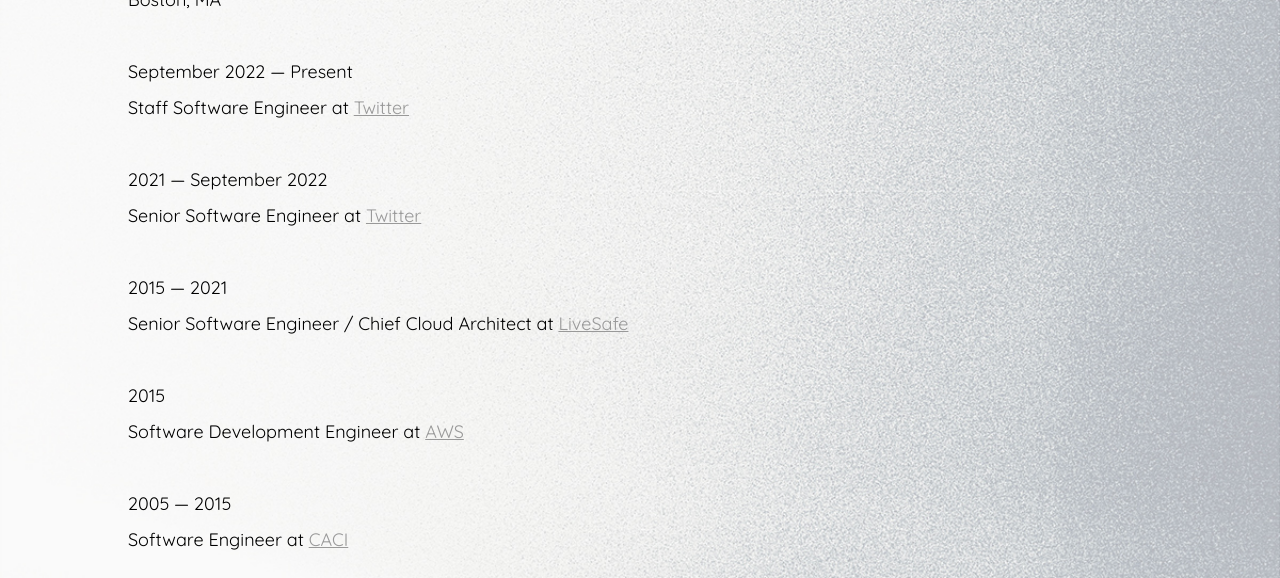
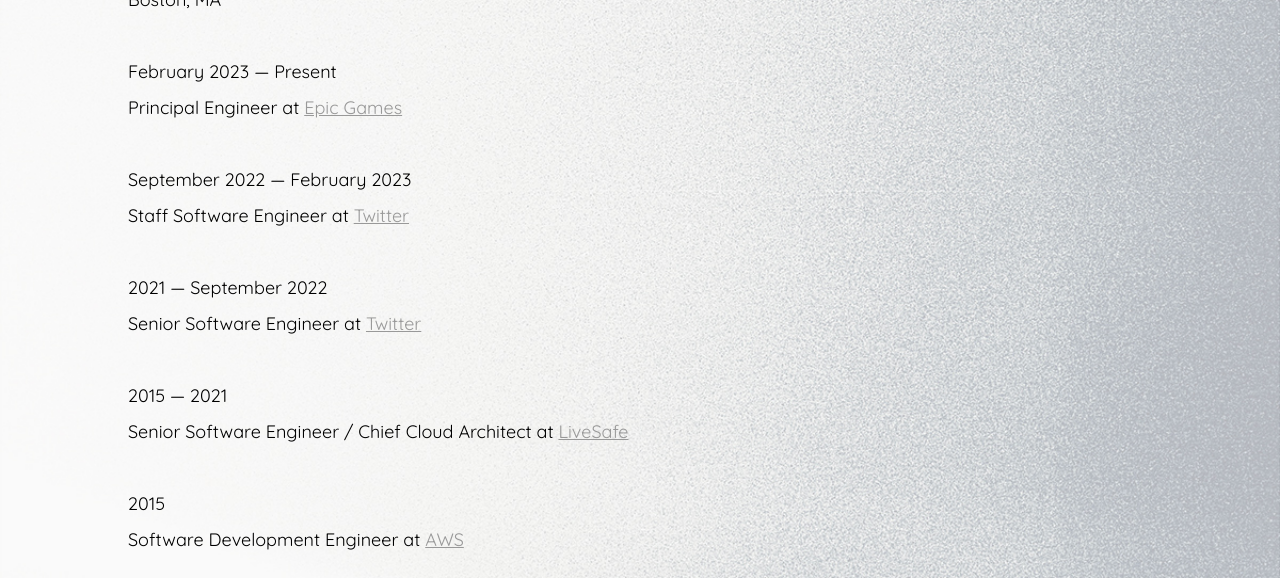
Before and after one commit to stuartsaltzman/stuartsaltzman.github.io, a plain HTML site: page index.html in a window 1280 px wide. Shown: the part 222-800 px from the top of the page. Drawn offline with Linux system fonts and the light colour scheme.

Commit message:
add epic games

```diff
--- a/index.html
+++ b/index.html
@@ -63,8 +63,11 @@
 		<span class="name">Stuart Saltzman</span><br>
 		Boston, MA<br><br>
 
+		February 2023 &mdash; Present<br>
+		Principal Engineer at <a href="https://epicgames.com/">Epic Games</a>
+		<br><br>
 
-		September 2022 &mdash; Present<br>
+		September 2022 &mdash; February 2023<br>
 		Staff Software Engineer at <a href="https://about.twitter.com/">Twitter</a><br><br>
 
 		2021 &mdash; September 2022<br>
```
